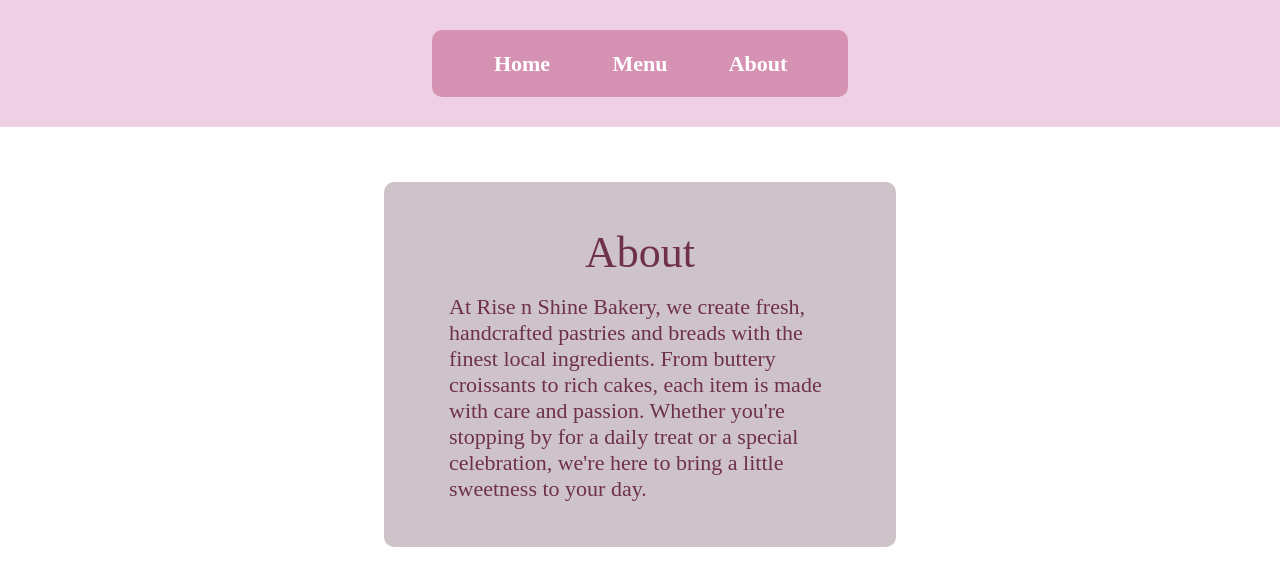
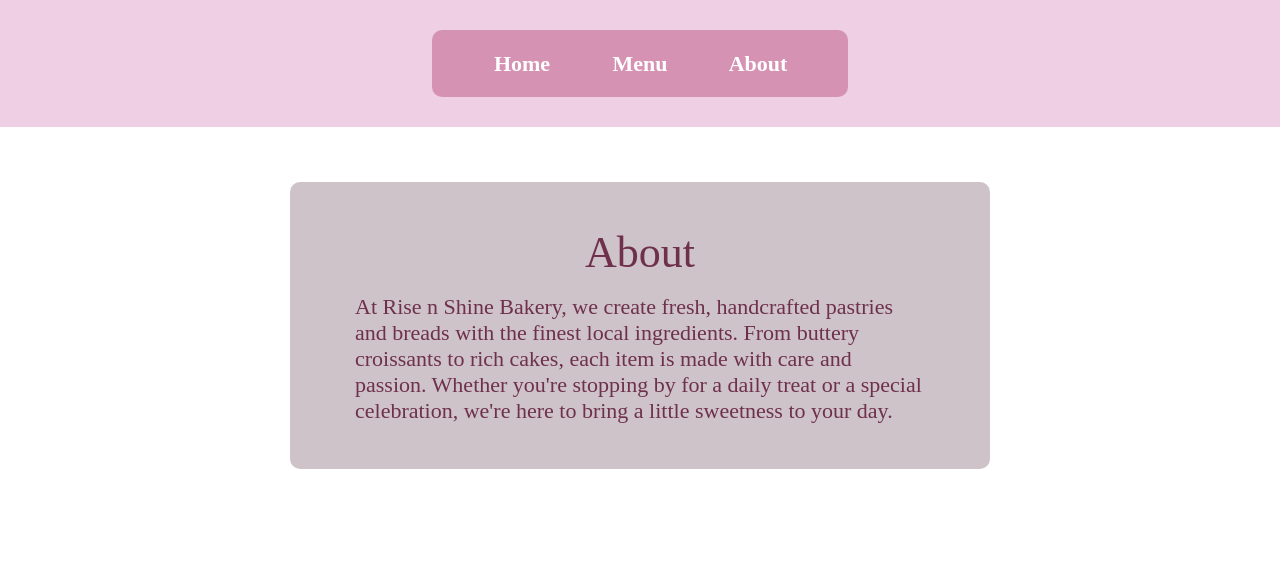
Before and after one commit to aneha15/restaurant-page, a website built with webpack: page src/template.html in a window 1280 px wide. Both pictures are taken after a click on the button "About". Built offline with nearby package versions, Linux system fonts and the light colour scheme; a web font is replaced by a local one.

Commit message:
Change about section width

```diff
--- a/src/style.css
+++ b/src/style.css
@@ -87,7 +87,7 @@ button:hover {
 }
 
 #about {
-    width: 40%;
+    width: 700px;
 }
 
 h1,
```
